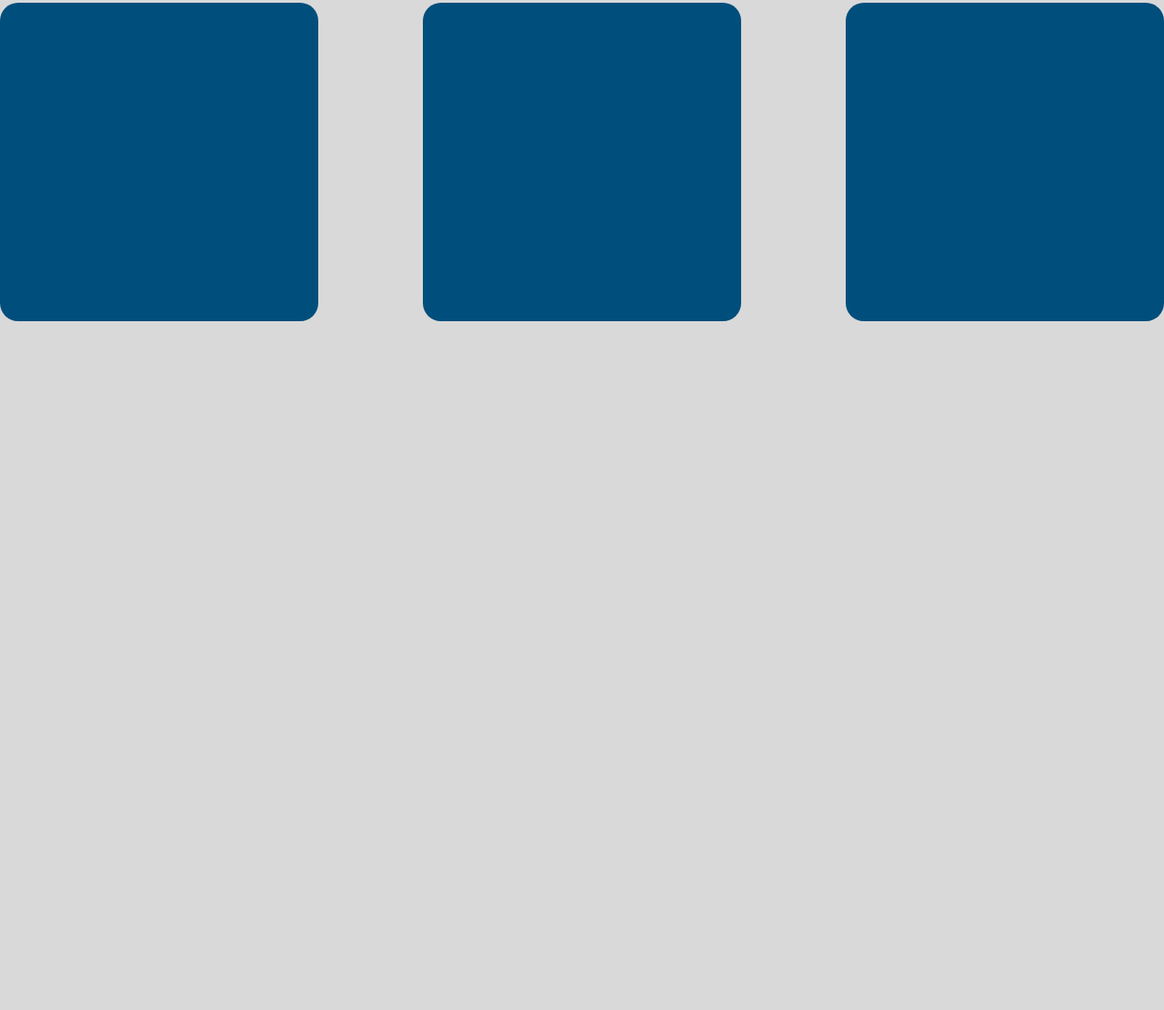
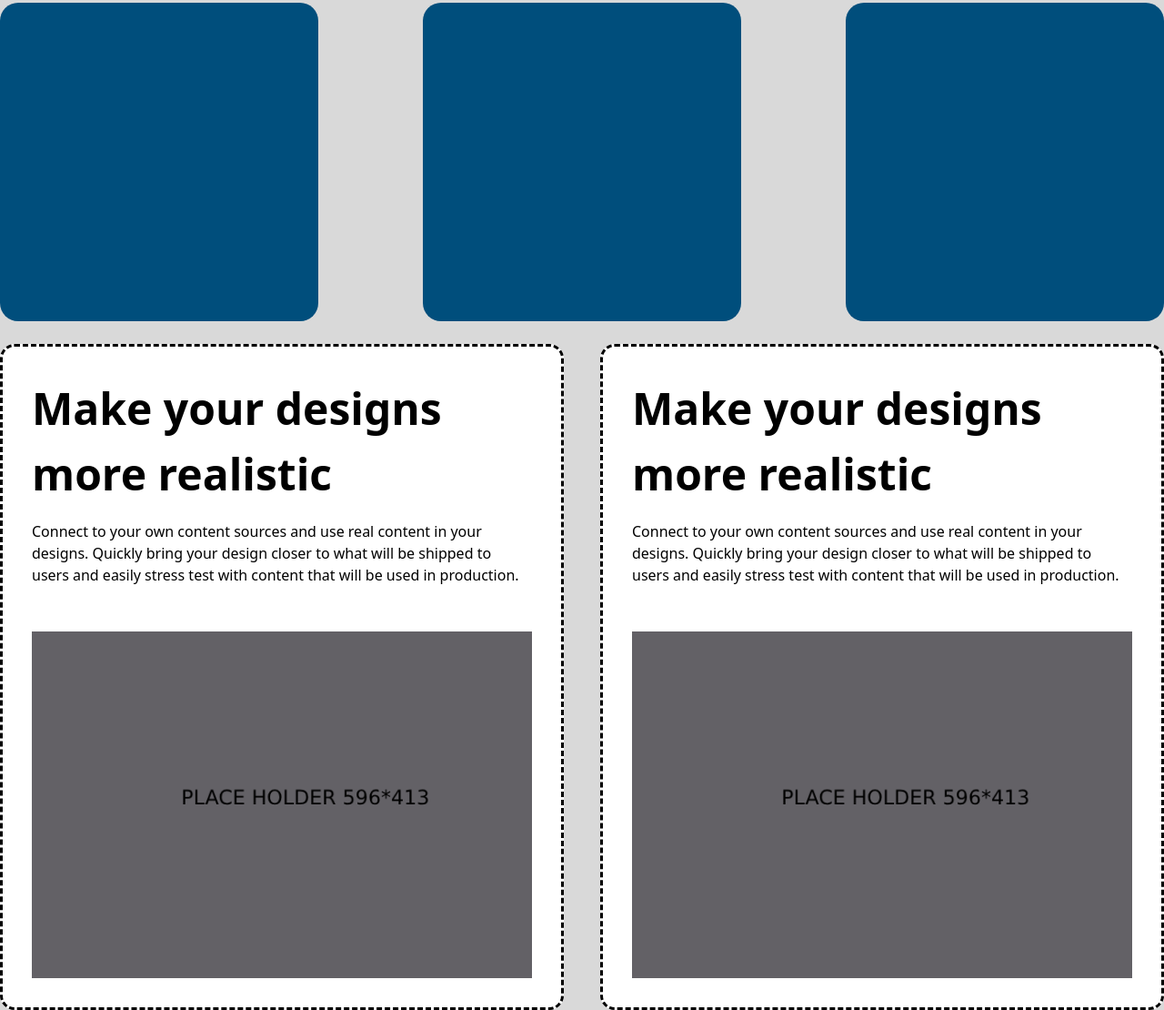
Before and after one commit to abdel-boudaoud/varna-front-end, a website: page src/index.html in a window 1280 px wide. Shown: the part 1035-2145 px from the top of the page at 91% size. Before the commit the page ends 1413 px from the top, so only its background shows below. Drawn offline with Linux system fonts and the light colour scheme.

Commit message:
add basic third section design

```diff
--- a/src/index.html
+++ b/src/index.html
@@ -80,19 +80,58 @@
       </div>
     </section>
 
+    <section class="mt-[45px]">
+      <h1 class="text-center text-[32px] text-bold mb-[25px] lg:text-[56px]">
+        VARNA IN ACTION
+      </h1>
+      <div class="flex justify-center">
+        <div
+          class="flex flex-row justify-around xl:justify-between flex-wrap container"
+        >
+          <div
+            class="w-[350px] h-[350px] bg-primary rounded-[20px] mb-[25px]"
+          ></div>
+          <div
+            class="w-[350px] h-[350px] bg-primary rounded-[20px] mb-[25px]"
+          ></div>
+          <div
+            class="w-[350px] h-[350px] bg-primary rounded-[20px] mb-[25px]"
+          ></div>
+        </div>
+      </div>
+    </section>
 
-    <section class="mt-[45px]">
-
-      <h1 class="text-center text-[32px] text-bold mb-[25px] lg:text-[56px]">VARNA IN ACTION</h1>
-      <div class="flex justify-center ">
-        <div class="flex flex-row justify-around xl:justify-between flex-wrap container">
-          <div class="w-[350px] h-[350px] bg-primary rounded-[20px] mb-[25px]"></div>
-          <div class="w-[350px] h-[350px] bg-primary rounded-[20px] mb-[25px]"></div>
-          <div class="w-[350px] h-[350px] bg-primary rounded-[20px] mb-[25px]"></div>
+    <section class="flex justify-center w-full">
+      <div class="container flex justify-center flex-col lg:flex-row">
+        <div class="border-dashed border-black border-[3px] p-[2rem] rounded-2xl lg:mr-5 max-w-[800px] mx-[20px] lg:mx-0 bg-white">
+          <p class="font-bold text-[48px] mb-[15px]">Make your designs more realistic</p>
+          <p class="mb-[50px]">
+            Connect to your own content sources and use real content in your
+            designs. Quickly bring your design closer to what will be shipped to
+            users and easily stress test with content that will be used in
+            production.
+          </p>
+          <img
+            src="./assets/images/place-holder-s.png.png"
+            class="w-[100%]"
+            alt=""
+          />
         </div>
-
+        <div class="border-dashed border-black border-[3px] p-[2rem] rounded-2xl mx-[20px] lg:mx-0 lg:ml-5 max-w-[800px] bg-white">
+          <p class="font-bold text-[48px] mb-[15px]">Make your designs more realistic</p>
+          <p class="mb-[50px]">
+            Connect to your own content sources and use real content in your
+            designs. Quickly bring your design closer to what will be shipped to
+            users and easily stress test with content that will be used in
+            production.
+          </p>
+          <img
+            src="./assets/images/place-holder-s.png.png"
+            class="w-[100%]"
+            alt=""
+          />
+        </div>
       </div>
-
     </section>
   </body>
 </html>
--- a/src/input.css
+++ b/src/input.css
@@ -1,5 +1,6 @@
 @tailwind base;
 @tailwind components;
+
 
 .menu-animate{
     @apply hover:cursor-pointer hover:-translate-y-[2px] duration-100 hover:bg-gray-300 px-[15px] py-[5px] rounded-md
```
Also changed, not shown: dist/output.css, src/assets/fonts/Plantain Stencil.otf (added), src/assets/images/place-holder-s.png.png (added), 1 other file.
